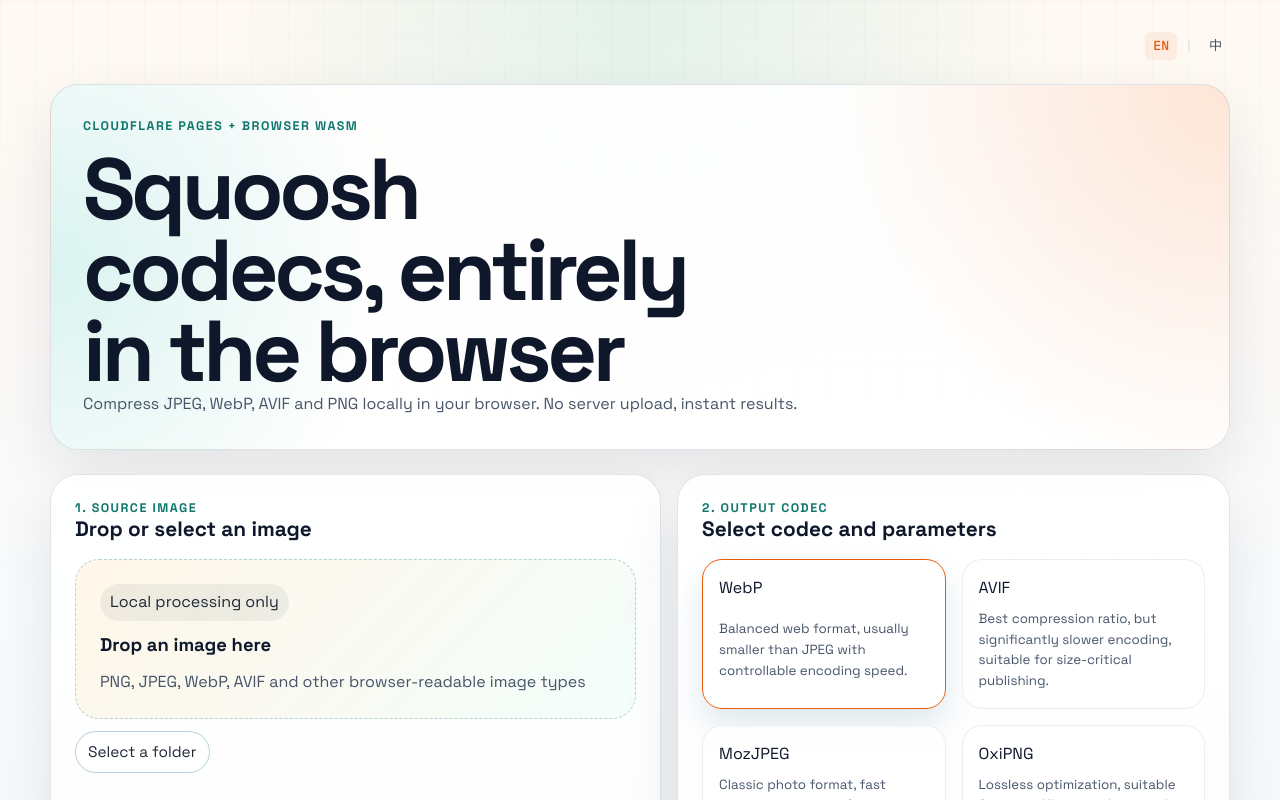
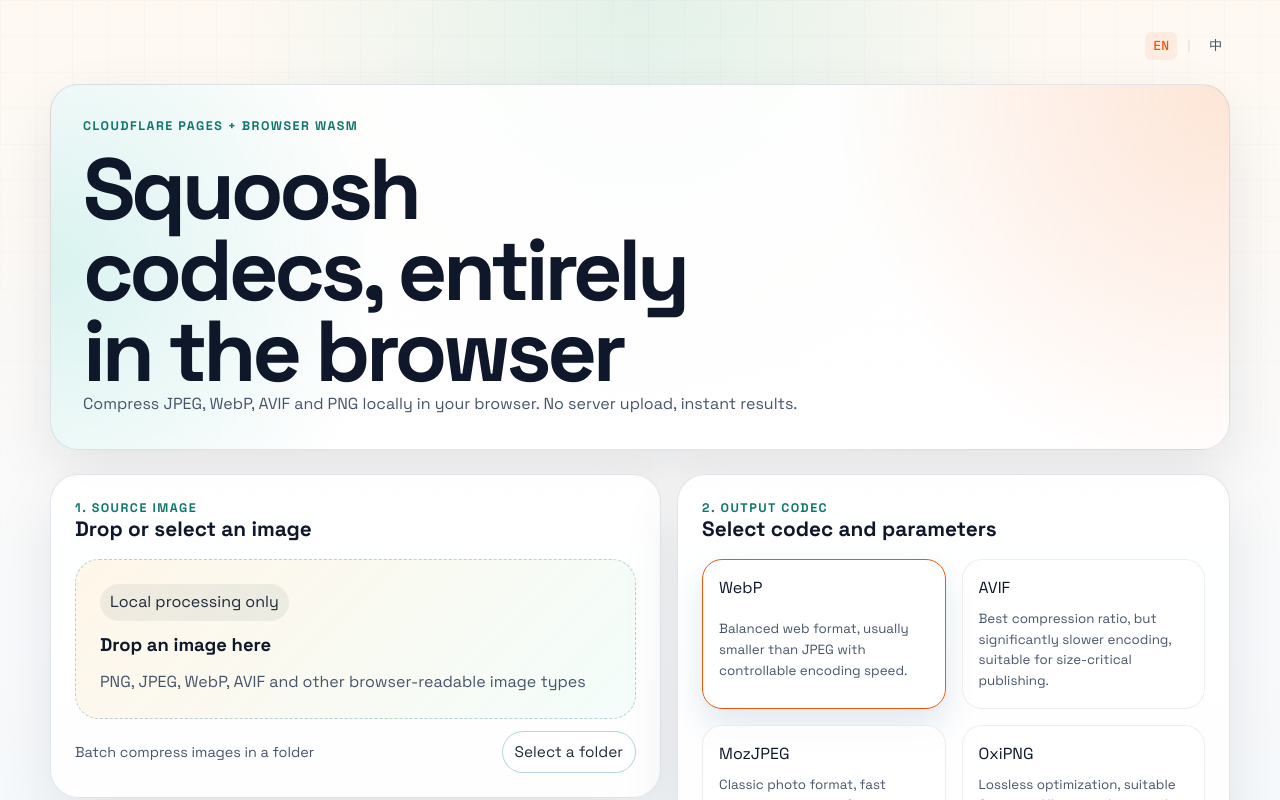
Before and after one commit to luojiyin1987/squoosh-web, a React (Vite) app: page / in a window 1280 px wide. Shown: the top 800 px of the page. Built offline with nearby package versions, Linux system fonts and the light colour scheme.

Commit message:
style: align source upload controls

```diff
--- a/src/App.css
+++ b/src/App.css
@@ -84,6 +84,7 @@
 }
 
 .workspace {
+  align-items: start;
   grid-template-columns: minmax(0, 1.05fr) minmax(0, 0.95fr);
 }
 
@@ -315,11 +316,20 @@
 }
 
 .folder-button {
-  margin-top: 12px;
   padding: 8px 12px;
   border-radius: 999px;
   cursor: pointer;
   font-family: var(--font-body);
+}
+
+.source-action-row {
+  display: flex;
+  align-items: center;
+  justify-content: space-between;
+  gap: 12px;
+  margin-top: 12px;
+  color: var(--muted);
+  font-size: 0.9rem;
 }
 
 .primary-button:disabled {
--- a/src/App.tsx
+++ b/src/App.tsx
@@ -553,6 +553,8 @@
             type="file"
             onChange={(event) => handleFolderSelection(event.target.files)}
           />
+          <div className="source-action-row">
+            <span>{t('source.folderActionHint')}</span>
             <button
               className="folder-button"
               type="button"
@@ -560,6 +562,7 @@
             >
               {t('source.selectFolder')}
             </button>
+          </div>
 
           {sourcePreviewUrl ? (
             <div className="preview-stack">
--- a/src/lib/i18n.tsx
+++ b/src/lib/i18n.tsx
@@ -21,6 +21,7 @@
   'source.dropzoneFormats': 'PNG, JPEG, WebP, AVIF and other browser-readable image types',
   'source.dropzoneReady': 'ready to compress',
   'source.selectFolder': 'Select a folder',
+  'source.folderActionHint': 'Batch compress images in a folder',
   'source.folderSelected': '{count} images selected from a folder',
   'source.folderReady': 'The folder structure will be kept in the ZIP file',
   'source.previewAlt': 'Selected source',
@@ -98,6 +99,7 @@
   'source.dropzoneFormats': 'PNG、JPEG、WebP、AVIF 等浏览器可读取的图片格式',
   'source.dropzoneReady': '准备压缩',
   'source.selectFolder': '选择文件夹',
+  'source.folderActionHint': '批量压缩文件夹中的图片',
   'source.folderSelected': '已从文件夹选择 {count} 张图片',
   'source.folderReady': '压缩后的目录结构会保留在 ZIP 文件中',
   'source.previewAlt': '已选源图',
```
Lines whose indentation alone changed are shown as unchanged.
